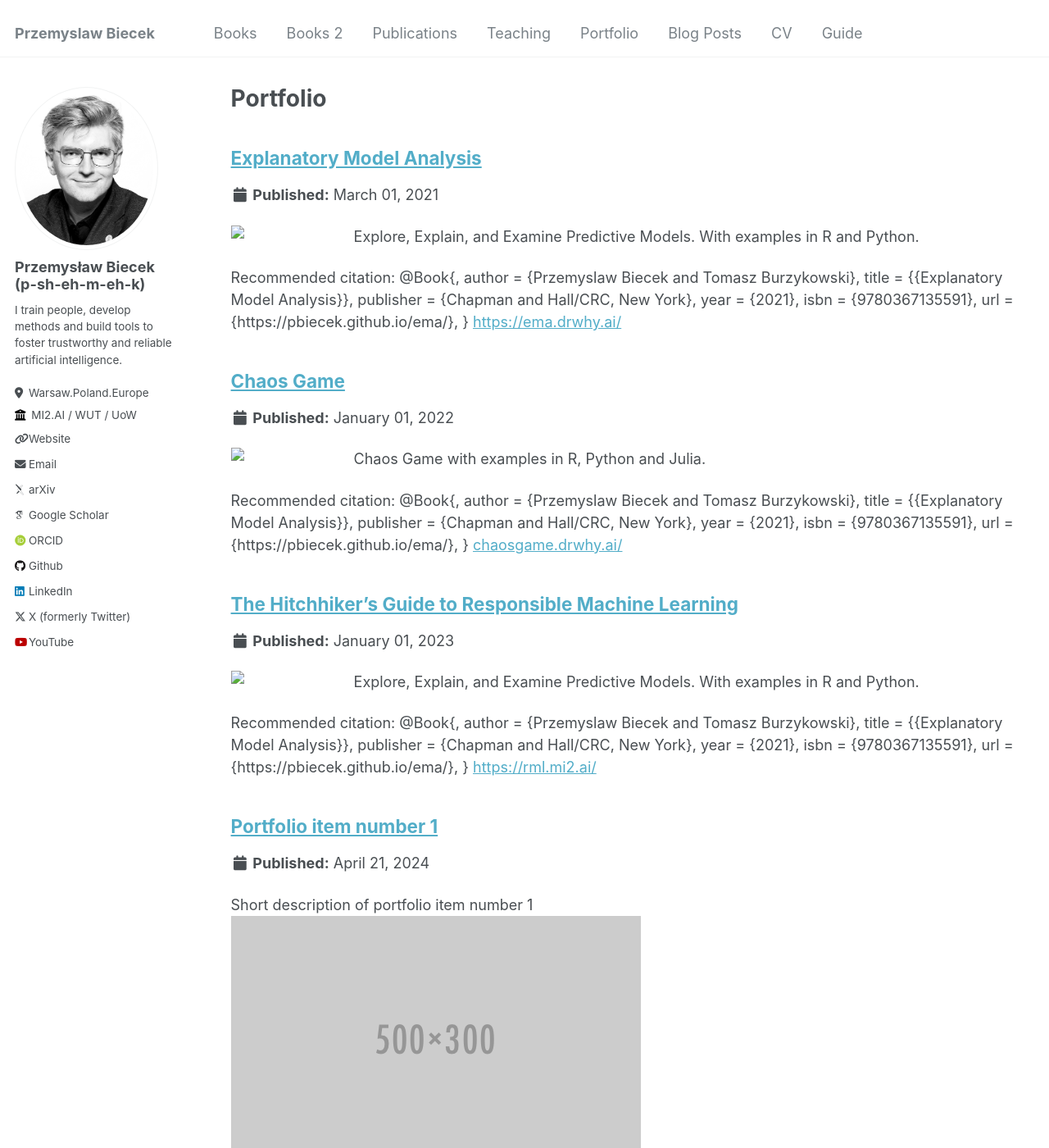
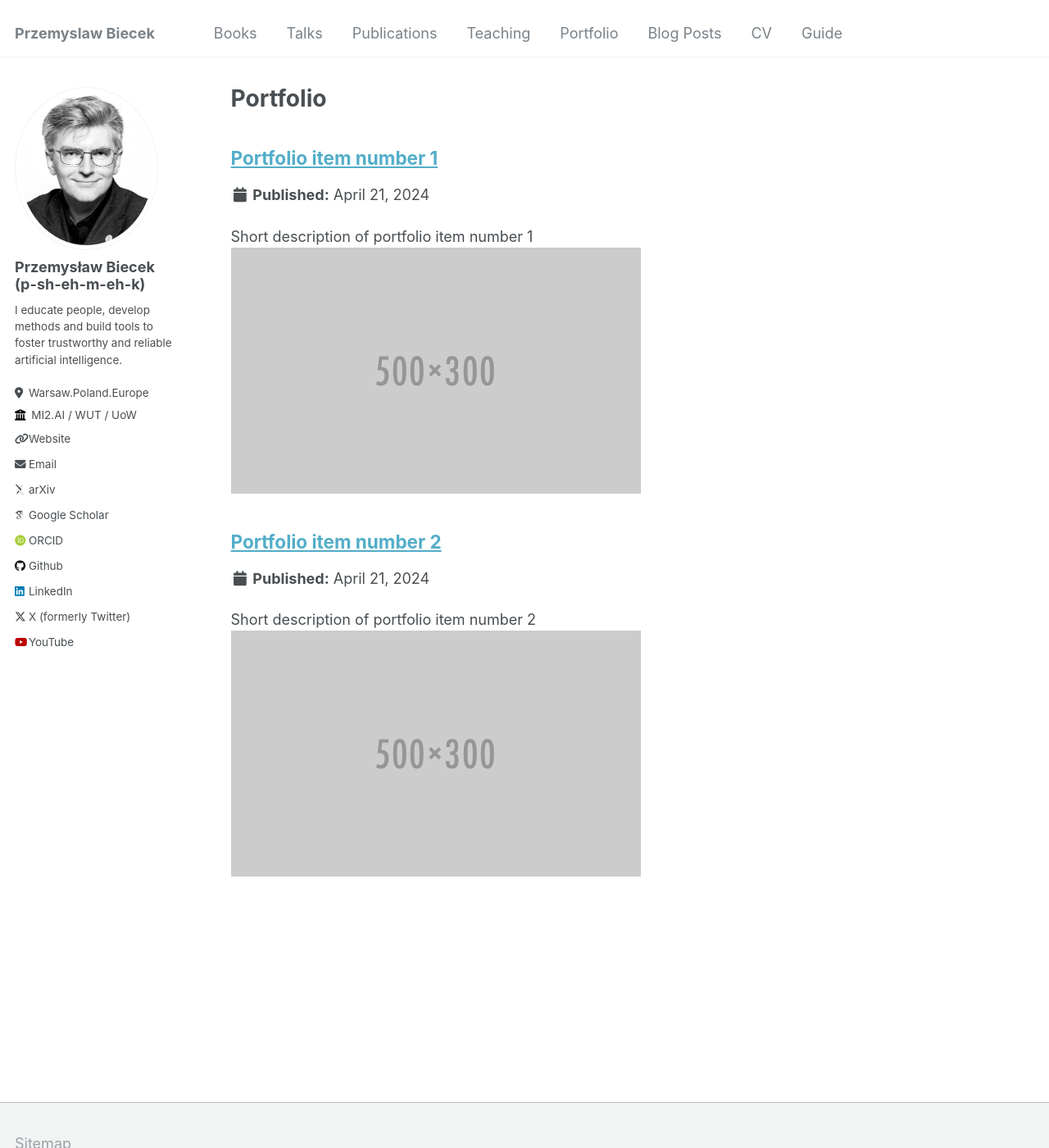
Before and after one commit to pbiecek/pbiecek.github.io, a Jekyll site: the page built from _pages/portfolio.html, in a window 1280 px wide and 1400 px high. Shown: the whole window at 82% size. Built offline with Jekyll 4.4.1, drawn with Linux system fonts in a browser that asks for light colours; some web fonts are replaced.

Commit message:
books updated

```diff
--- a/_config.yml
+++ b/_config.yml
@@ -24,7 +24,7 @@ author:
   avatar           : "profile.png"
   name             : "Przemysław Biecek <br/> (p-sh-eh-m-eh-k)"
   pronouns         : # example: "he/him"
-  bio              : "I train people, develop methods and build tools to foster trustworthy and reliable artificial intelligence."
+  bio              : "I educate people, develop methods and build tools to foster trustworthy and reliable artificial intelligence."
   location         : "Warsaw.Poland.Europe"
   employer         : "MI2.AI / WUT / UoW"
   uri              : "https://mi2.ai/"
@@ -188,6 +188,14 @@ collections:
 
 # Defaults
 defaults:
+  # _books
+  - scope:
+      path: ""
+      type: books
+    values:
+      layout: single
+      author_profile: true
+      share: true
   # _posts
   - scope:
       path: ""
--- a/_data/navigation.yml
+++ b/_data/navigation.yml
@@ -1,10 +1,10 @@
 # main links links
 main:
   - title: "Books"
+    url: /books/
+
+  - title: "Talks"
     url: /talks/
-
-  - title: "Books 2"
-    url: /books/
 
   - title: "Publications"
     url: /publications/
```
Also changed, not shown: _books/2021-ema.md (renamed from _portfolio/2021-ema.md), _books/2022-chaos.md (renamed from _portfolio/2022-chaos.md), _books/2023-rml.md (renamed from _portfolio/2023-rml.md).
